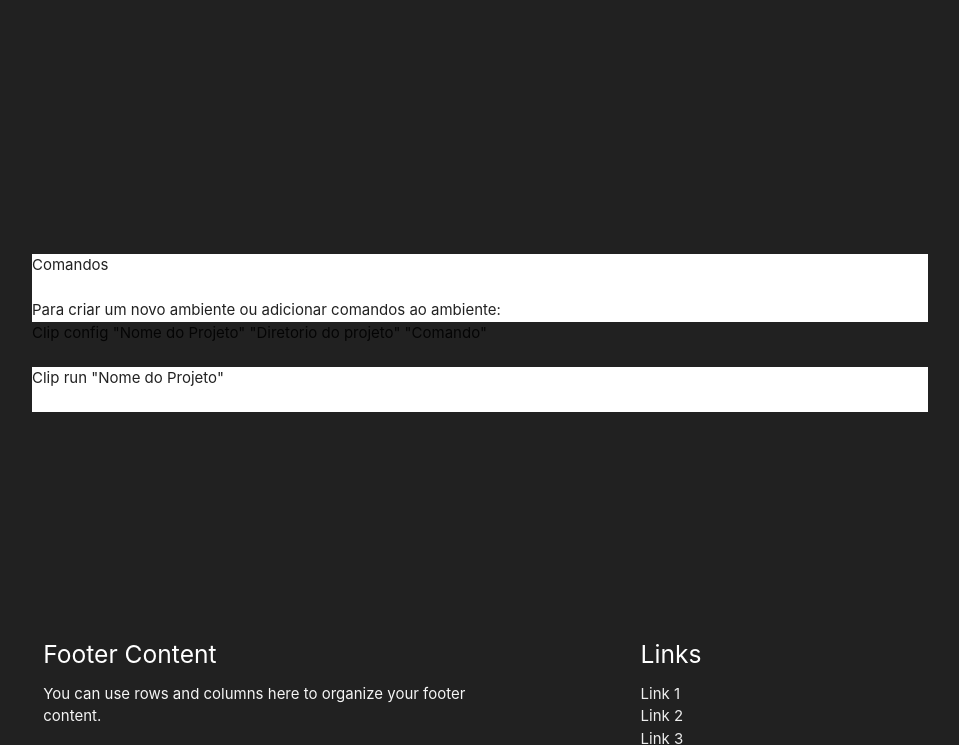
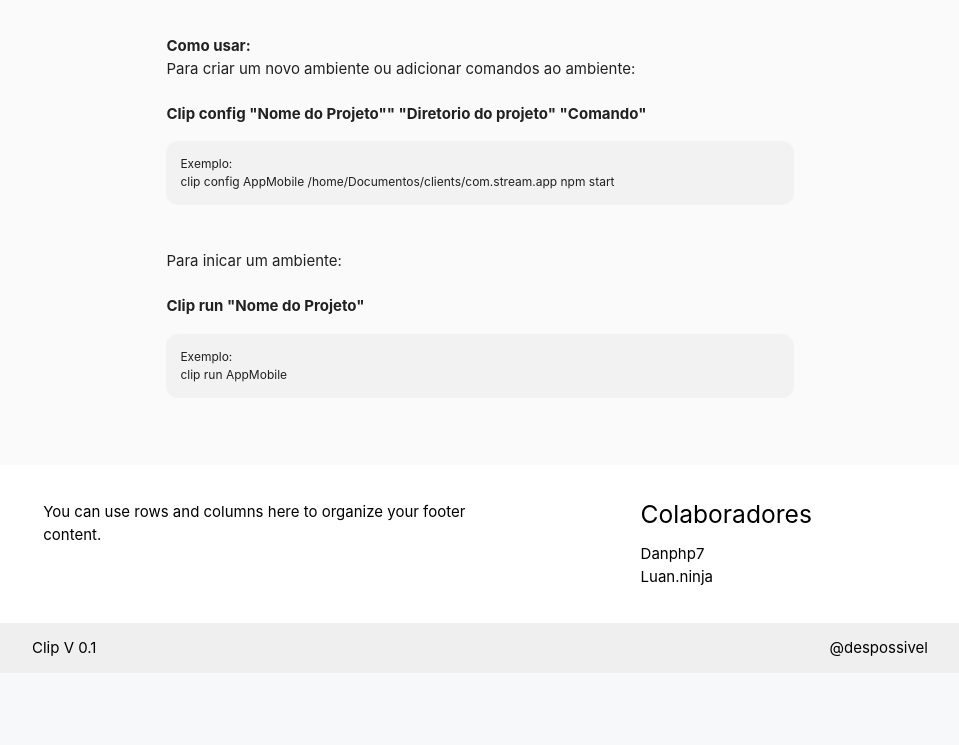
Before and after one commit to clipjs/clip-cli, a website: page DOCUMENTAÇÃO/Site/index.html in a window 1280 px wide. Shown: the part 876-1621 px from the top of the page, without its empty margins (160-1119 px from the left). After the commit the page ends 1549 px from the top, so only its background shows below. Drawn offline with nearby package versions, Linux system fonts and the light colour scheme; files whose address does not match are found by name.

Commit message:
Otimizando site

```diff
--- a/DOCUMENTAÇÃO/Site/index.css
+++ b/DOCUMENTAÇÃO/Site/index.css
@@ -13,6 +13,21 @@ body {
   /* display: flex; */
   /* align-items: center; */
   /* justify-content: center; */
+}
+
+.textBox{}
+
+.boxExemplo{
+    margin-top: 16px;
+    padding: 14px;
+    font-size: 12px;
+    background: #cccccc2e;
+    border-radius: 12px;
+}
+
+.textLeft{
+    padding-top: 28px;
+    font-weight: 700;
 }
 .textFooter{
     padding: 6px;
@@ -31,12 +46,15 @@ body {
   /* margin-top: 27px; */
 }
 .textInitFooter{
-    color: #fff;
-    font-size: 18px;
+    color: #333;
+    font-size: 11px;
     text-align: center;
+    padding: 1px;
 }
 .textInit{
-    color: #fff;
+    color: #333;
+    padding: 38px;
+    padding-top: 65px;
     font-weight: 600;
     position: relative;
     font-size: 1.5rem;
@@ -44,8 +62,13 @@ body {
     align-items: center;
     /* top: 10rem; */
 }
+
+.boxFist{
+    height: 710px;
+}
 .box{
-  height: 350px;
+  height: 567px;
+
 }
 
 .menuMargin{
--- a/DOCUMENTAÇÃO/Site/index.html
+++ b/DOCUMENTAÇÃO/Site/index.html
@@ -7,22 +7,22 @@
     <link rel="stylesheet" type="text/css" href="./src/css/icomoon/style.css">
   </head>
 <body>
-<nav class="grey darken-4">
+<nav class="white">
     <div class="nav-wrapper">
 
-     <div class="brand-logo logoMargin">
+     <div class="brand-logo logoMargin black-text">
        <span class="icon-paperclip2"></span>
      </div>
-      <ul id="nav-mobile" class="right hide-on-med-and-down menuMargin">
-        <li><a href="badges.html">Como usar?</a></li>
-        <li><a href="sass.html">Documentação</a></li>
+      <ul id="nav-mobile" class="right hide-on-med-and-down menuMargin ">
+        <li><a class="black-text" href="#comoUsar">Como usar?</a></li>
+        <li><a  class="black-text" href="sass.html">Documentação</a></li>
       </ul>
     </div>
 </nav>
-<div class="grey darken-4">
+<div class="grey lighten-5">
   <div class="col s12">
 
-  <div class="container box">
+  <div class="container boxFist">
       <div class="textInit">
         Crie ambientes de desenvolvimento com o Clip, e inicie tudo muito rapido!
       </div>
@@ -47,28 +47,49 @@
   </div>
 </div>
 </div>
-<div class="container box">
-</div>
-   <div class="container box">
+   <div id="comoUsar" class="container box">
     <div class="col s12">
       <div class="textInitFooter">
      <h5>Inicie o  <span class="icon-react"></span> React-Native , <span class="icon-sass"></span> Sass ou  <span class="icon-docker"></span> Docker <br>
       E qualquer outro serviço necessario no ambiente de desenvolvimento do seu projeto.</h5>
       </div>
     </div>
+  <div class="col s12">
+    <div class="container box">
+
+  <div class="textLeft">Como usar: </div>
+    <div class="textBox">
+            Para criar um novo ambiente ou adicionar comandos ao ambiente:<br><br>
+
+          <b>Clip config "Nome do Projeto"" "Diretorio do projeto" "Comando"</b>
+
+          <div class="boxExemplo">
+           Exemplo: <br>
+            clip config AppMobile /home/Documentos/clients/com.stream.app npm start
           </div>
-  <div class="container box">
-        <div class="white">
-         Comandos<br><br>
-         Para criar um novo ambiente ou adicionar comandos ao ambiente:<br>
+
+
+          <br><br>
     </div>
-          Clip config "Nome do Projeto" "Diretorio do projeto" "Comando"<br><br>
-        <!-- Para Iniciar um Ambiente: -->
 
-          <div class="white">
-            Clip run "Nome do Projeto"<br><br>
+    <div class="textBox">
+          Para inicar um ambiente:<br><br>
+         <b> Clip run "Nome do Projeto"</b>
+
+         <div class="boxExemplo">
+          Exemplo:<br>
+           clip run AppMobile
+         </div>
+         <br><br>
+    </div>
+
     </div>
   </div>
+
+
+
+
+
  </div>
 </div>
 <!--
@@ -89,28 +110,26 @@
 </div>
 -->
 
-<footer class="page-footer grey darken-4">
+<footer class="page-footer white">
           <div class="container">
             <div class="row">
               <div class="col l6 s12">
-                <h5 class="white-text">Footer Content</h5>
-                <p class="grey-text text-lighten-4">You can use rows and columns here to organize your footer content.</p>
+                <h5 class="black-text"></h5>
+                <p class="black-text">You can use rows and columns here to organize your footer content.</p>
               </div>
               <div class="col l4 offset-l2 s12">
-                <h5 class="white-text">Links</h5>
+                <h5 class="black-text">Colaboradores</h5>
                 <ul>
-                  <li><a class="grey-text text-lighten-3" href="#!">Link 1</a></li>
-                  <li><a class="grey-text text-lighten-3" href="#!">Link 2</a></li>
-                  <li><a class="grey-text text-lighten-3" href="#!">Link 3</a></li>
-                  <li><a class="grey-text text-lighten-3" href="#!">Link 4</a></li>
+                  <li><a class="black-text" href="#!">Danphp7</a></li>
+                  <li><a class="black-text" href="#!">Luan.ninja</a></li>
                 </ul>
               </div>
             </div>
           </div>
           <div class="footer-copyright">
-            <div class="container">
-            © 2018 Copyright Text
-            <a class="grey-text text-lighten-4 right" href="#!">More Links</a>
+            <div class="container black-text">
+           Clip V 0.1
+            <a class="black-text right" href="instagram.com/despossivel">@despossivel</a>
             </div>
           </div>
         </footer>
```
Also changed, not shown: DOCUMENTAÇÃO/kisspng-computer-icons-paper-clip-email-attachment-paperclip-icon-5ab0d625e6e101.9891270715215385979457.jpg (deleted). Lines whose indentation alone changed are shown as unchanged.
